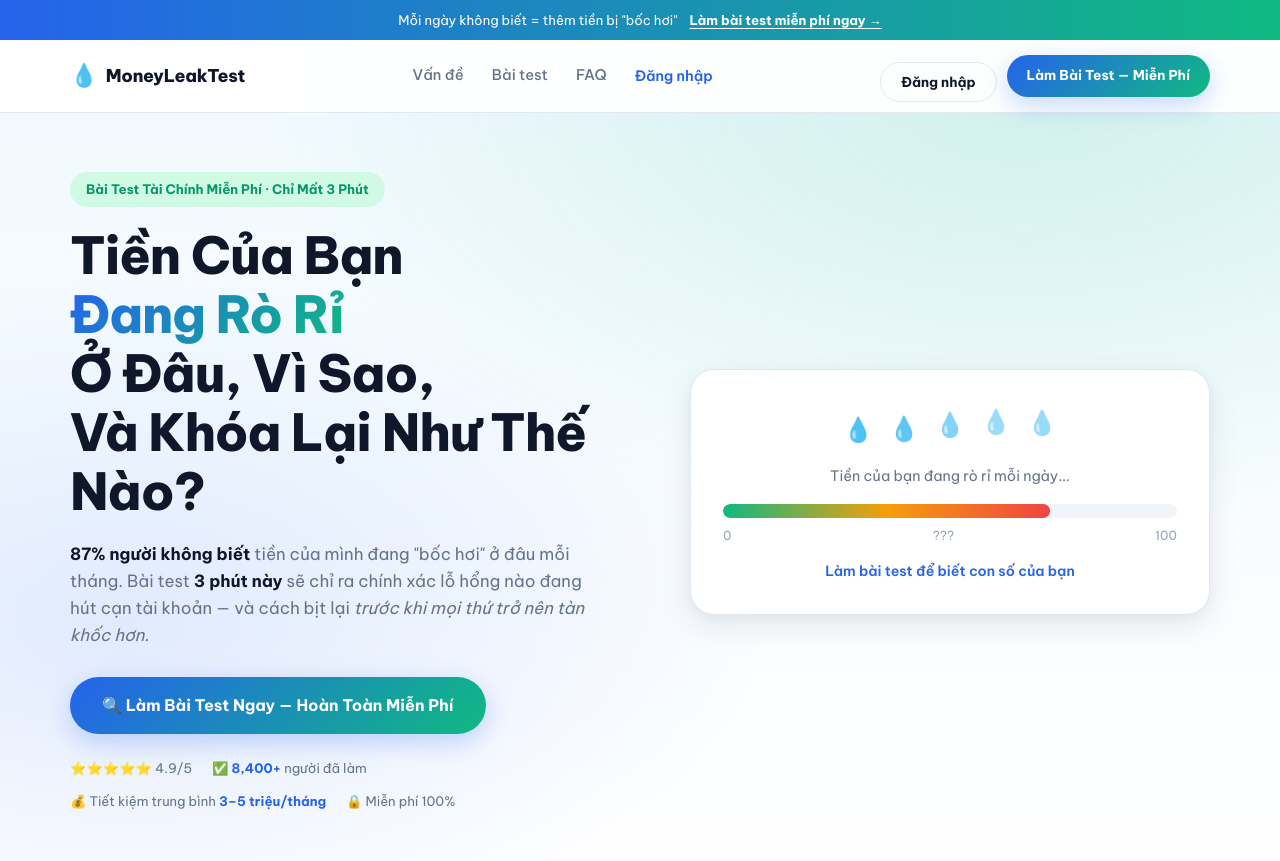
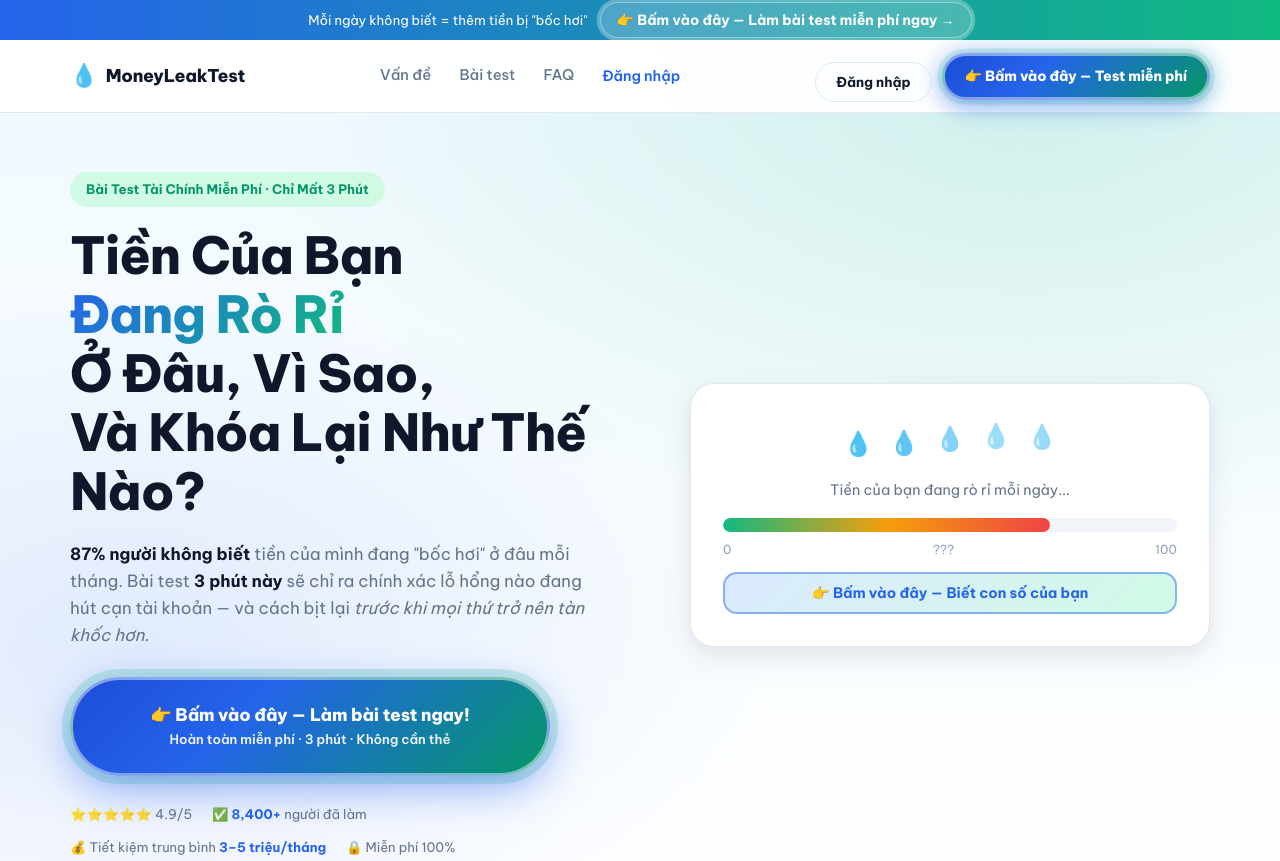
Before and after one commit to louispham38/money-leak-test, a plain HTML site: page index.html in a window 1280 px wide. Shown: the top 861 px of the page. Drawn offline with Linux system fonts and the light colour scheme.

Commit message:
Make test CTAs larger with pulse glow and "Bấm vào đây" copy.
Hero, test section, callout, score preview, and header buttons use new btn-cta-test styling with animated highlight and clearer action text.

Co-authored-by: Cursor <cursoragent@cursor.com>

```diff
--- a/index.html
+++ b/index.html
@@ -13,7 +13,7 @@
 <body>
   <div class="top-bar">
     <span>Mỗi ngày không biết = thêm tiền bị "bốc hơi"</span>
-    <a href="#test" class="top-bar-link">Làm bài test miễn phí ngay →</a>
+    <a href="#test" class="top-bar-link">👉 Bấm vào đây — Làm bài test miễn phí ngay →</a>
   </div>
 
   <header class="header" id="top">
@@ -30,7 +30,11 @@
       </nav>
       <div class="header-actions">
         <button type="button" class="btn btn-ghost btn-sm open-auth" data-mode="login" id="header-login">Đăng nhập</button>
-        <a href="#test" class="btn btn-primary btn-sm header-cta">Làm Bài Test — Miễn Phí</a>
+        <a href="#test" class="btn btn-cta-test btn-cta-sm header-cta">
+          <span class="btn-cta-content">
+            <span class="btn-cta-action">👉 Bấm vào đây — Test miễn phí</span>
+          </span>
+        </a>
       </div>
       <button class="menu-toggle" aria-label="Mở menu" aria-expanded="false">
         <span></span><span></span><span></span>
@@ -55,7 +59,14 @@
             Bài test <strong>3 phút này</strong> sẽ chỉ ra chính xác lỗ hổng nào đang hút cạn tài khoản —
             và cách bịt lại <em>trước khi mọi thứ trở nên tàn khốc hơn.</em>
           </p>
-          <a href="#test" class="btn btn-primary btn-lg hero-cta">🔍 Làm Bài Test Ngay — Hoàn Toàn Miễn Phí</a>
+          <div class="hero-cta-wrap">
+            <button type="button" class="btn btn-cta-test btn-cta-xl open-test">
+              <span class="btn-cta-content">
+                <span class="btn-cta-action">👉 Bấm vào đây — Làm bài test ngay!</span>
+                <span class="btn-cta-sub">Hoàn toàn miễn phí · 3 phút · Không cần thẻ</span>
+              </span>
+            </button>
+          </div>
           <div class="trust-badges">
             <span>⭐⭐⭐⭐⭐ 4.9/5</span>
             <span>✅ <strong>8,400+</strong> người đã làm</span>
@@ -78,7 +89,7 @@
                   <span>0</span><span>???</span><span>100</span>
                 </div>
               </div>
-              <p class="leak-card-hint">Làm bài test để biết con số của bạn</p>
+              <button type="button" class="leak-card-cta open-test">👉 Bấm vào đây — Biết con số của bạn</button>
             </div>
           </div>
         </div>
@@ -98,7 +109,12 @@
           <h3>Bạn đang mất bao nhiêu mỗi tháng?</h3>
           <p>Trung bình người Việt rò rỉ <strong>5–15 triệu VNĐ/tháng</strong> mà không nhận ra.<br />
           Bài test sẽ cho bạn con số chính xác của <em>bản thân</em>.</p>
-          <a href="#test" class="btn btn-primary">Tìm Con Số Của Bạn →</a>
+          <button type="button" class="btn btn-cta-test btn-cta-lg open-test">
+            <span class="btn-cta-content">
+              <span class="btn-cta-action">👉 Bấm vào đây — Tìm con số của bạn</span>
+              <span class="btn-cta-sub">Miễn phí · Kết quả tức thì</span>
+            </span>
+          </button>
         </div>
       </div>
     </section>
@@ -138,7 +154,11 @@
             </div>
             <span class="score-unknown" id="preview-score">???</span>
           </div>
-          <p class="score-hint">— Làm bài test để biết</p>
+          <button type="button" class="btn btn-cta-test btn-cta-md open-test score-cta">
+            <span class="btn-cta-content">
+              <span class="btn-cta-action">👉 Bấm vào đây — Làm bài test để biết</span>
+            </span>
+          </button>
           <p class="score-distribution">Kết quả của người khác: Thấp (5%) · Trung bình (45%) · Cao (35%) · Rất cao (15%)</p>
         </div>
       </div>
@@ -170,7 +190,12 @@
           <span class="test-card-icon">🔍</span>
           <h3>Bắt Đầu Bài Test Của Bạn</h3>
           <p>17 câu hỏi · 5–7 phút · Kết quả + lộ trình hành động</p>
-          <button type="button" class="btn btn-primary btn-lg open-test">🚀 Làm Bài Test Ngay — Miễn Phí</button>
+          <button type="button" class="btn btn-cta-test btn-cta-xl open-test">
+            <span class="btn-cta-content">
+              <span class="btn-cta-action">👉 Bấm vào đây — Làm bài test ngay!</span>
+              <span class="btn-cta-sub">Miễn phí 100% · 17 câu + kết quả cá nhân</span>
+            </span>
+          </button>
           <div class="test-features">
             <span>🔒 Không cần tài khoản</span>
             <span>📧 Không spam email</span>
@@ -227,7 +252,12 @@
     <section class="final-cta">
       <div class="container">
         <h2>Đừng Để Tiền Tiếp Tục Rò Rỉ Thêm Một Ngày Nào Nữa</h2>
-        <button type="button" class="btn btn-primary btn-lg open-test">Làm Bài Test Ngay — Miễn Phí 100%</button>
+        <button type="button" class="btn btn-cta-test btn-cta-xl open-test">
+          <span class="btn-cta-content">
+            <span class="btn-cta-action">👉 Bấm vào đây — Làm bài test ngay!</span>
+            <span class="btn-cta-sub">Hoàn toàn miễn phí · Bắt đầu trong 3 phút</span>
+          </span>
+        </button>
       </div>
     </section>
   </main>
--- a/styles.css
+++ b/styles.css
@@ -68,8 +68,6 @@ body {
 .top-bar-link {
   color: #ffffff;
   font-weight: 700;
-  text-decoration: underline;
-  text-underline-offset: 3px;
   white-space: nowrap;
 }
 
@@ -170,6 +168,200 @@ body {
 .btn-lg { padding: 16px 32px; font-size: 1rem; }
 .btn-block { width: 100%; }
 
+/* CTA nổi bật — Làm bài test */
+.btn-cta-test {
+  position: relative;
+  display: inline-flex;
+  flex-direction: column;
+  align-items: center;
+  justify-content: center;
+  gap: 6px;
+  background: linear-gradient(135deg, #1d4ed8 0%, #2563eb 35%, #059669 100%);
+  color: #ffffff !important;
+  border: 3px solid rgba(255, 255, 255, 0.45);
+  box-shadow:
+    0 10px 36px rgba(37, 99, 235, 0.45),
+    0 4px 14px rgba(5, 150, 105, 0.25);
+  animation: cta-pulse 2.2s ease-in-out infinite;
+  white-space: normal;
+  text-align: center;
+  line-height: 1.35;
+  overflow: visible;
+}
+
+.btn-cta-test::before {
+  content: "";
+  position: absolute;
+  inset: -6px;
+  border-radius: inherit;
+  background: linear-gradient(135deg, rgba(37, 99, 235, 0.35), rgba(16, 185, 129, 0.35));
+  z-index: -1;
+  filter: blur(12px);
+  opacity: 0.7;
+  animation: cta-glow 2.2s ease-in-out infinite;
+}
+
+.btn-cta-test:hover {
+  transform: translateY(-4px) scale(1.03);
+  box-shadow:
+    0 18px 48px rgba(37, 99, 235, 0.5),
+    0 8px 24px rgba(5, 150, 105, 0.35);
+  animation: none;
+}
+
+.btn-cta-test:hover::before {
+  opacity: 1;
+  animation: none;
+}
+
+.btn-cta-xl {
+  padding: 24px 44px;
+  min-width: min(100%, 440px);
+  border-radius: 60px;
+}
+
+.btn-cta-lg {
+  padding: 20px 36px;
+  min-width: min(100%, 400px);
+  border-radius: 56px;
+}
+
+.btn-cta-md {
+  padding: 14px 26px;
+  border-radius: 50px;
+}
+
+.btn-cta-sm {
+  padding: 11px 20px;
+  border-radius: 50px;
+  animation: cta-pulse-sm 2.2s ease-in-out infinite;
+}
+
+.btn-cta-sm .btn-cta-action {
+  font-size: 0.88rem;
+}
+
+.btn-cta-sm .btn-cta-sub {
+  display: none;
+}
+
+.btn-cta-content {
+  display: flex;
+  flex-direction: column;
+  align-items: center;
+  gap: 4px;
+  position: relative;
+  z-index: 1;
+}
+
+.btn-cta-action {
+  font-weight: 800;
+  font-size: 1.08rem;
+  letter-spacing: -0.01em;
+}
+
+.btn-cta-sub {
+  font-weight: 600;
+  font-size: 0.82rem;
+  opacity: 0.92;
+}
+
+@keyframes cta-pulse {
+  0%,
+  100% {
+    box-shadow:
+      0 10px 36px rgba(37, 99, 235, 0.4),
+      0 0 0 0 rgba(16, 185, 129, 0.45);
+  }
+  50% {
+    box-shadow:
+      0 14px 44px rgba(37, 99, 235, 0.55),
+      0 0 0 14px rgba(16, 185, 129, 0);
+  }
+}
+
+@keyframes cta-pulse-sm {
+  0%,
+  100% {
+    box-shadow: 0 6px 20px rgba(37, 99, 235, 0.35), 0 0 0 0 rgba(16, 185, 129, 0.35);
+  }
+  50% {
+    box-shadow: 0 8px 26px rgba(37, 99, 235, 0.45), 0 0 0 8px rgba(16, 185, 129, 0);
+  }
+}
+
+@keyframes cta-glow {
+  0%,
+  100% {
+    opacity: 0.5;
+    transform: scale(0.98);
+  }
+  50% {
+    opacity: 0.85;
+    transform: scale(1.02);
+  }
+}
+
+.top-bar-link {
+  background: rgba(255, 255, 255, 0.22);
+  padding: 6px 16px;
+  border-radius: 50px;
+  border: 1px solid rgba(255, 255, 255, 0.4);
+  text-decoration: none;
+  animation: top-bar-cta 1.8s ease-in-out infinite;
+  font-size: 0.88rem;
+}
+
+.top-bar-link:hover {
+  background: rgba(255, 255, 255, 0.35);
+  transform: scale(1.04);
+}
+
+@keyframes top-bar-cta {
+  0%,
+  100% {
+    box-shadow: 0 0 0 0 rgba(255, 255, 255, 0.5);
+  }
+  50% {
+    box-shadow: 0 0 0 8px rgba(255, 255, 255, 0);
+  }
+}
+
+.leak-card-cta {
+  margin-top: 12px;
+  width: 100%;
+  padding: 12px 16px;
+  border: none;
+  border-radius: var(--radius);
+  background: linear-gradient(135deg, var(--primary-light), var(--accent-light));
+  color: var(--primary);
+  font-family: var(--font);
+  font-weight: 700;
+  font-size: 0.9rem;
+  cursor: pointer;
+  transition: transform 0.2s, box-shadow 0.2s;
+  animation: leak-hint-pulse 2s ease-in-out infinite;
+}
+
+.leak-card-cta:hover {
+  transform: translateY(-2px);
+  box-shadow: 0 8px 20px rgba(37, 99, 235, 0.2);
+}
+
+@keyframes leak-hint-pulse {
+  0%,
+  100% {
+    box-shadow: inset 0 0 0 2px rgba(37, 99, 235, 0.15);
+  }
+  50% {
+    box-shadow: inset 0 0 0 2px rgba(37, 99, 235, 0.45);
+  }
+}
+
+.hero-cta-wrap {
+  margin-bottom: 28px;
+}
+
 .btn-zalo {
   background: #0068ff;
   color: #ffffff;
@@ -248,7 +440,10 @@ body {
 
 .hero-desc strong { color: var(--text); }
 
-.hero-cta { margin-bottom: 24px; }
+.hero-cta-wrap .btn-cta-test {
+  width: 100%;
+  max-width: 480px;
+}
 
 .trust-badges {
   display: flex;
@@ -561,10 +756,9 @@ body {
   padding-right: 10px;
 }
 
-.score-hint {
-  color: var(--text-muted);
-  font-size: 0.9rem;
-  margin-bottom: 12px;
+.score-cta {
+  margin: 20px auto 16px;
+  display: inline-flex;
 }
 
 .score-distribution {
@@ -1355,6 +1549,15 @@ body {
 
   .nav, .header-cta { display: none; }
 
+  .btn-cta-xl {
+    min-width: 100%;
+    padding: 20px 24px;
+  }
+
+  .btn-cta-action {
+    font-size: 1rem;
+  }
+
   .menu-toggle { display: flex; }
 
   .top-bar { font-size: 0.75rem; gap: 8px; flex-wrap: wrap; }
```
